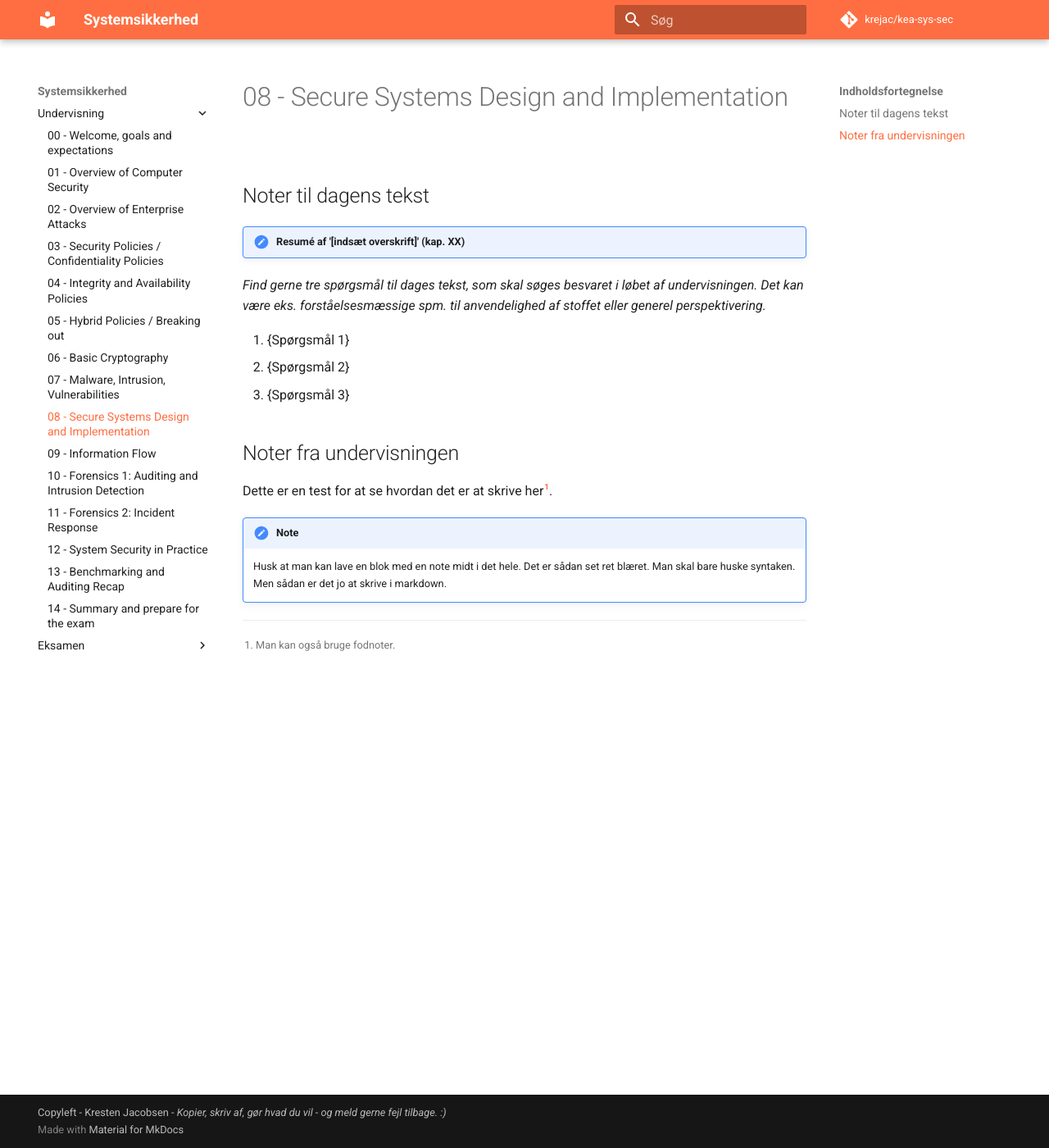
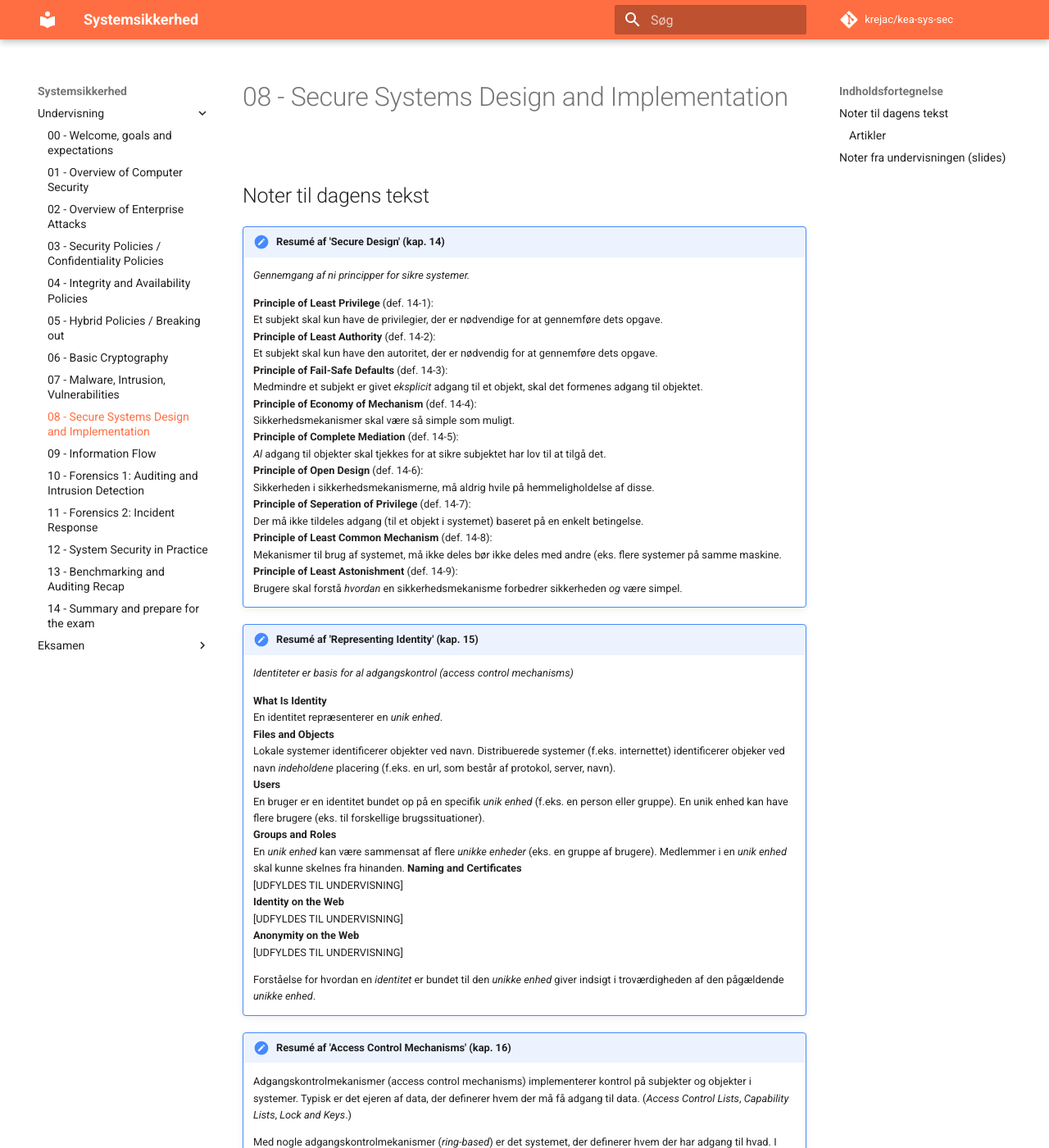
Before and after one commit to krejac/kea-sys-sec, an MkDocs documentation site: the page built from docs/undervisning/08-kursusgang.md, in a window 1280 px wide and 1400 px high. Shown: the whole window at 82% size. Built offline with MkDocs 1.6.1 and Material for MkDocs 9.7.7, drawn with Linux system fonts in a browser that asks for light colours; comment, search, counter and statistics services are not loaded; some of the changed text lies outside the part shown.

Commit message:
Notes for todays lecture

```diff
--- a/docs/undervisning/08-kursusgang.md
+++ b/docs/undervisning/08-kursusgang.md
@@ -2,7 +2,61 @@
 
 ## Noter til dagens tekst
 
-!!! note "Resumé af '[indsæt overskrift]' (kap. XX)"
+!!! note "Resumé af 'Secure Design' (kap. 14)"
+    *Gennemgang af ni principper for sikre systemer.*
+
+    **Principle of Least Privilege** (def. 14-1):
+    Et subjekt skal kun have de privilegier, der er nødvendige for at gennemføre dets opgave.
+    **Principle of Least Authority** (def. 14-2):
+    Et subjekt skal kun have den autoritet, der er nødvendig for at gennemføre dets opgave.
+    **Principle of Fail-Safe Defaults** (def. 14-3):
+    Medmindre et subjekt er givet *eksplicit* adgang til et objekt, skal det formenes adgang til objektet.
+    **Principle of Economy of Mechanism** (def. 14-4):
+    Sikkerhedsmekanismer skal være så simple som muligt.
+    **Principle of Complete Mediation** (def. 14-5):
+    *Al* adgang til objekter skal tjekkes for at sikre subjektet har lov til at tilgå det.
+    **Principle of Open Design** (def. 14-6):
+    Sikkerheden i sikkerhedsmekanismerne, må aldrig hvile på hemmeligholdelse af disse.
+    **Principle of Seperation of Privilege** (def. 14-7):
+    Der må ikke tildeles adgang (til et objekt i systemet) baseret på en enkelt betingelse.
+    **Principle of Least Common Mechanism** (def. 14-8):
+    Mekanismer til brug af systemet, må ikke deles bør ikke deles med andre (eks. flere systemer på samme maskine.
+    **Principle of Least Astonishment** (def. 14-9):
+    Brugere skal forstå *hvordan* en sikkerhedsmekanisme forbedrer sikkerheden *og* være simpel.
+
+!!! note "Resumé af 'Representing Identity' (kap. 15)"
+    *Identiteter er basis for al adgangskontrol (access control mechanisms)*
+
+    **What Is Identity**
+    En identitet repræsenterer en *unik enhed*.
+    **Files and Objects**
+    Lokale systemer identificerer objekter ved navn. Distribuerede systemer (f.eks. internettet) identificerer objeker ved navn *indeholdene* placering (f.eks. en url, som består af protokol, server, navn).
+    **Users**
+    En bruger er en identitet bundet op på en specifik *unik enhed* (f.eks. en person eller gruppe). En unik enhed kan have flere brugere (eks. til forskellige brugssituationer).
+    **Groups and Roles**
+    En *unik enhed* kan være sammensat af flere *unikke enheder* (eks. en gruppe af brugere). Medlemmer i en *unik enhed* skal kunne skelnes fra hinanden.
+    **Naming and Certificates**
+    [UDFYLDES TIL UNDERVISNING]
+    **Identity on the Web**
+    [UDFYLDES TIL UNDERVISNING]
+    **Anonymity on the Web**
+    [UDFYLDES TIL UNDERVISNING]
+
+    Forståelse for hvordan en *identitet* er bundet til den *unikke enhed* giver indsigt i troværdigheden af den pågældende *unikke enhed*.
+
+
+!!! note "Resumé af 'Access Control Mechanisms' (kap. 16)"
+    Adgangskontrolmekanismer (access control mechanisms) implementerer kontrol på subjekter og objekter i systemer. Typisk er det ejeren af data, der definerer hvem der må få adgang til data. (*Access Control Lists*, *Capability Lists*, *Lock and Keys*.)
+
+    Med nogle adgangskontrolmekanismer (*ring-based*) er det systemet, der definerer hvem der har adgang til hvad. I disse tilfælde skal reglerne dog være meget velovervejede.
+
+    *Propagated Access Control Lists*?
+
+### Artikler
+- [Setuid Demystified](https://people.eecs.berkeley.edu/~daw/papers/setuid-usenix02.pdf) (Se evt. nedenstående om setuid, setgid og sticky bits.)
+<center><iframe width="560" height="315" src="https://www.youtube.com/embed/rXZJLqbZ03Y" frameborder="0" allow="accelerometer; autoplay; encrypted-media; gyroscope; picture-in-picture" allowfullscreen></iframe></center>
+- [Some thoughts on security after ten years of qmail 1.0](http://cr.yp.to/qmail/qmailsec-20071101.pdf)
+- [Wedge: Splitting Applications into Reduced-Privilege Compartments](http://css.csail.mit.edu/6.858/2014/readings/wedge.pdf)
 
 *Find gerne tre spørgsmål til dages tekst, som skal søges besvaret i løbet af undervisningen. Det kan være eks. forståelsesmæssige spm. til anvendelighed af stoffet eller generel perspektivering.*
 
@@ -10,11 +64,11 @@
 2. {Spørgsmål 2}
 3. {Spørgsmål 3}
 
-## Noter fra undervisningen
+## Noter fra undervisningen ([slides](https://github.com/kramse/security-courses/blob/master/courses/system-and-software/system-security/8-secure-systems-design.pdf))
 
 Dette er en test for at se hvordan det er at skrive her[^1].
 
 !!! Note
-    Husk at man kan lave en blok med en note midt i det hele. Det er sådan set ret blæret. Man skal bare huske syntaken. Men sådan er det jo at skrive i markdown.
+    Husk at man kan lave en blok med en note midt i det hele. Det er sådan set ret blæret. Man skal bare huske syntaksen. Men sådan er det jo at skrive i markdown.
 
 [^1]: Man kan også bruge fodnoter.
```
